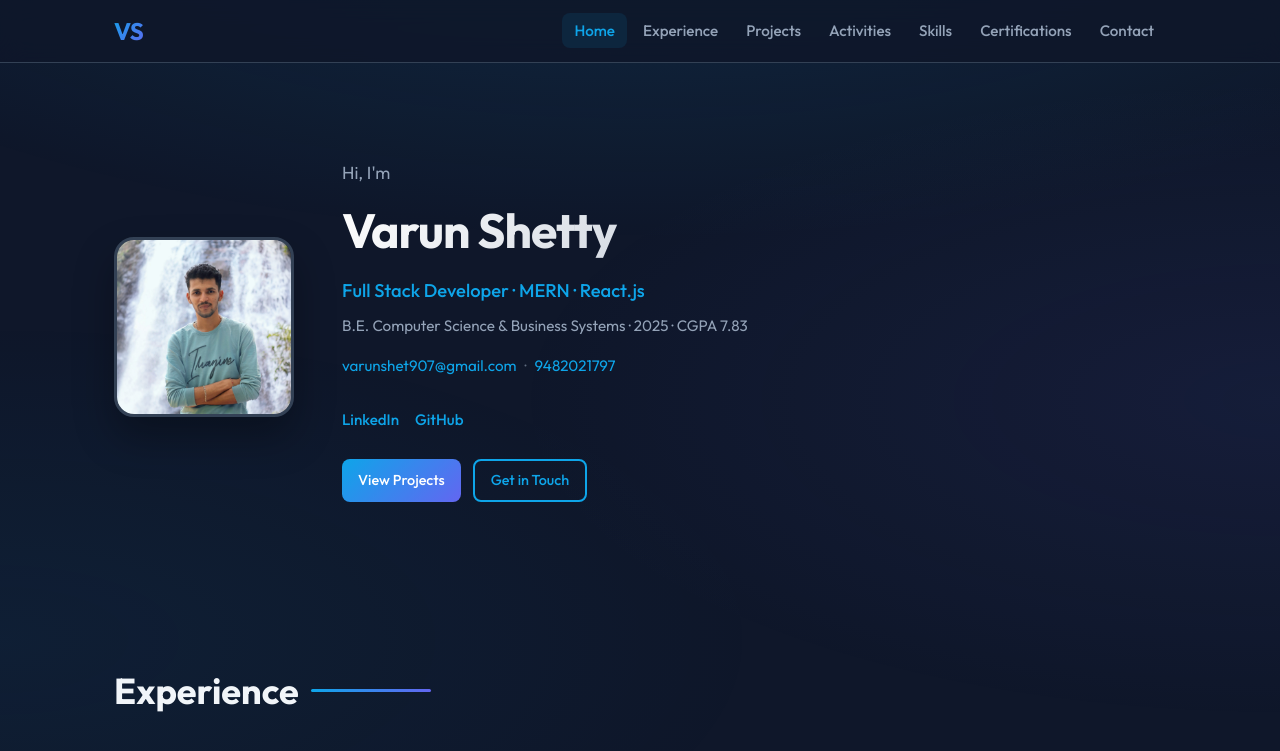
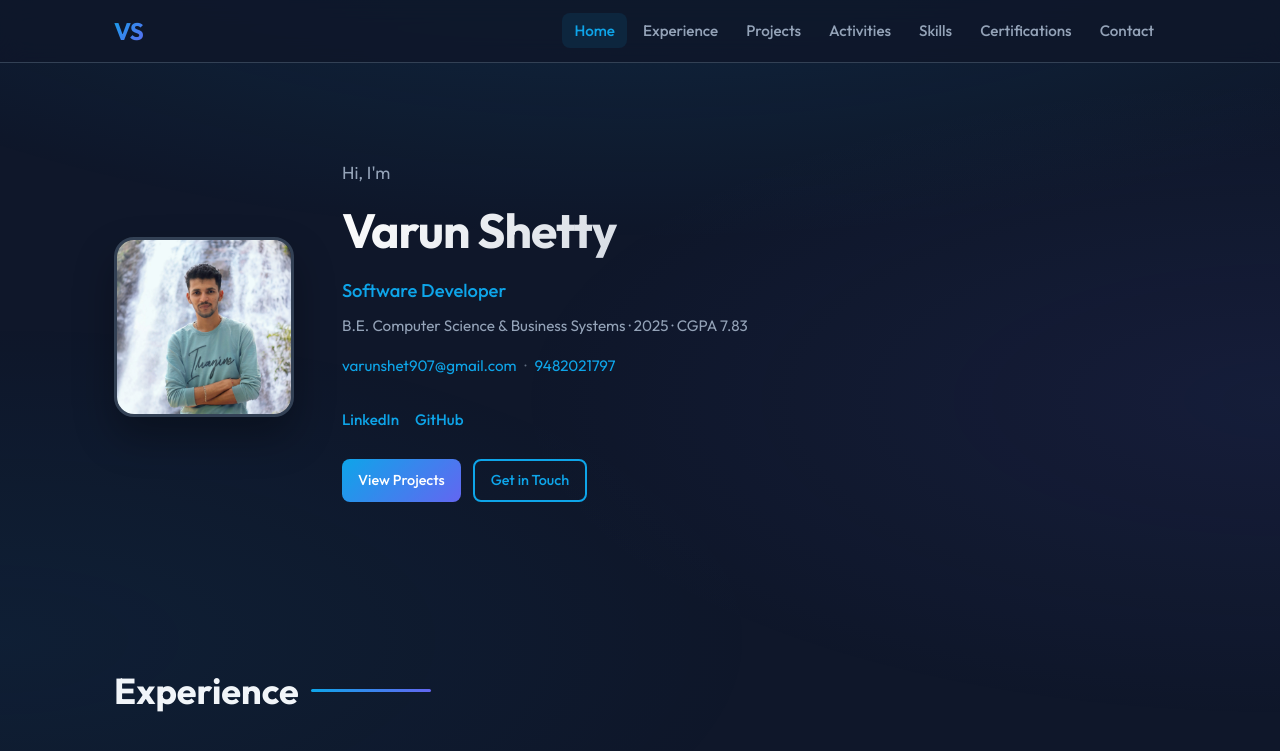
Before and after one commit to varunshetty320-glitch/Resume, a React (Vite) app: page / in a window 1280 px wide. Shown: the top 751 px of the page. Built offline with nearby package versions, Linux system fonts and the light colour scheme.

Commit message:
Update Hero.js

```diff
--- a/src/components/Hero/Hero.js
+++ b/src/components/Hero/Hero.js
@@ -49,7 +49,7 @@ export default function Hero({ id, onInView }) {
             animate={{ opacity: 1, y: 0 }}
             transition={{ delay: 0.4 }}
           >
-            Full Stack Developer · MERN · React.js
+            Software Developer
           </motion.p>
           <motion.p
             className="hero-edu"
```
